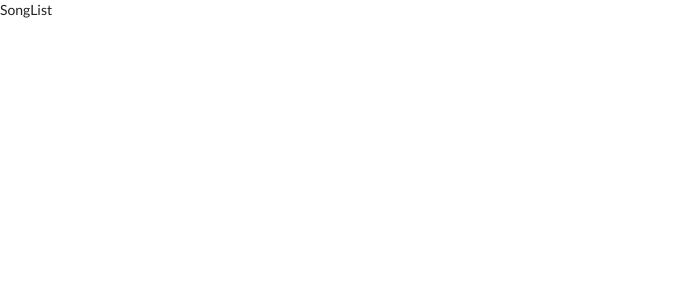
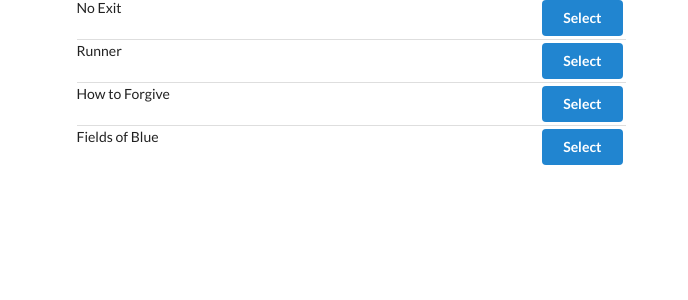
Before and after one commit to brookebryski/songs, a React (Create React App) app: page / in a window 1280 px wide. Shown: the top 300 px of the page, without its empty margins (0-688 px from the left). Built offline with nearby package versions, Linux system fonts and the light colour scheme.

Commit message:
select song

```diff
--- a/src/components/App.js
+++ b/src/components/App.js
@@ -3,10 +3,13 @@
 
 const App = () => {
     return (
-    <div>
-        <SongList />
+    <div className="ui container grid">
+        <div className="ui row">
+            <div className="column eight wide">
+             <SongList />
+            </div>
+        </div>
     </div>
-
     );
 };
 
--- a/src/components/SongList.js
+++ b/src/components/SongList.js
@@ -1,14 +1,36 @@
-import React from 'react';
+import React, { Component } from 'react';
 import { connect } from 'react-redux';
+import { selectSong } from '../actions';
 
-class SongList extends React.Component {
-    render() {
-        return <div>SongList</div>;
-    }
+class SongList extends Component {
+  renderList() {
+    return this.props.songs.map(song => {
+      return (
+        <div className="item" key={song.title}>
+          <div className="right floated content">
+            <button
+              className="ui button primary"
+              onClick={() => this.props.selectSong(song)}
+            >
+              Select
+            </button>
+          </div>
+          <div className="content">{song.title}</div>
+        </div>
+      );
+    });
+  }
+
+  render() {
+    return <div className="ui divided list">{this.renderList()}</div>;
+  }
 }
 
 const mapStateToProps = state => {
-    return { songs: state.songs };
-}
+  return { songs: state.songs };
+};
 
-export default connect(mapStateToProps)(SongList);
+export default connect(
+  mapStateToProps,
+  { selectSong }
+)(SongList);
```
Also changed, not shown: src/index.js (+5 -6 lines).
